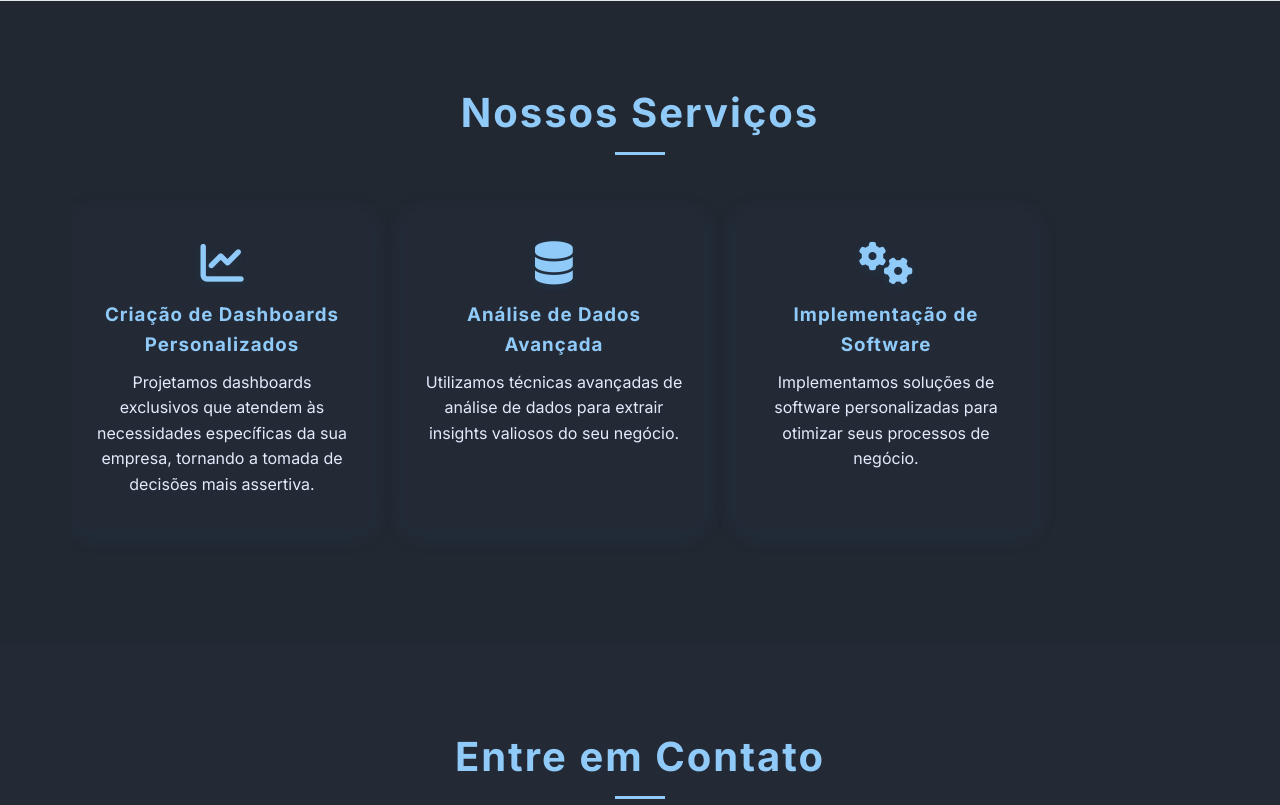
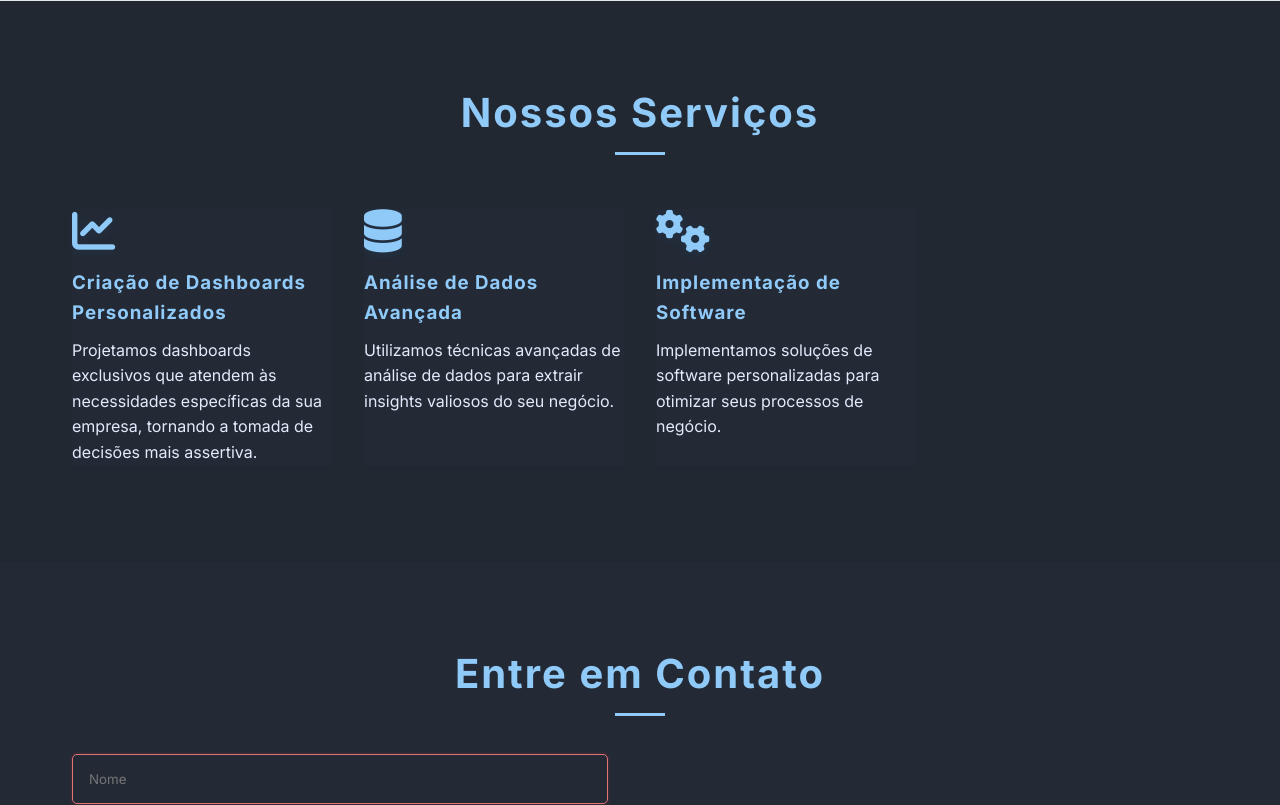
Before and after one commit to leocuco/website_Algorithm, a Flask app: page / in a window 1280 px wide. Shown: the part 3421-4226 px from the top of the page. Run offline with Flask 3, Linux system fonts and the light colour scheme.

Commit message:
Update style_new.css

```diff
--- a/static/style_new.css
+++ b/static/style_new.css
@@ -589,24 +589,19 @@ section {
 }
 
 .services-slider {
-    display: flex;
+    display: grid;
+    grid-template-columns: repeat(4, 1fr);
     gap: 2rem;
-    overflow-x: auto;
+    overflow-x: unset;
     padding: 1rem 0;
-    scroll-snap-type: x mandatory;
+    scroll-snap-type: none;
 }
 
 .service-slide {
-    flex: 0 0 300px;
-    padding: 2rem 1.2rem;
-    background: var(--section-bg);
-    border-radius: 16px;
-    text-align: center;
-    scroll-snap-align: start;
-    box-shadow: 0 4px 24px rgba(25,118,210,0.10);
-    transition: transform 0.35s cubic-bezier(.21,1.02,.73,1), box-shadow 0.35s;
-    margin-bottom: 1.2rem;
-    position: relative;
+    flex: unset;
+    min-width: 0;
+    max-width: 100%;
+    margin-bottom: 0;
 }
 
 .service-slide:hover {
```
